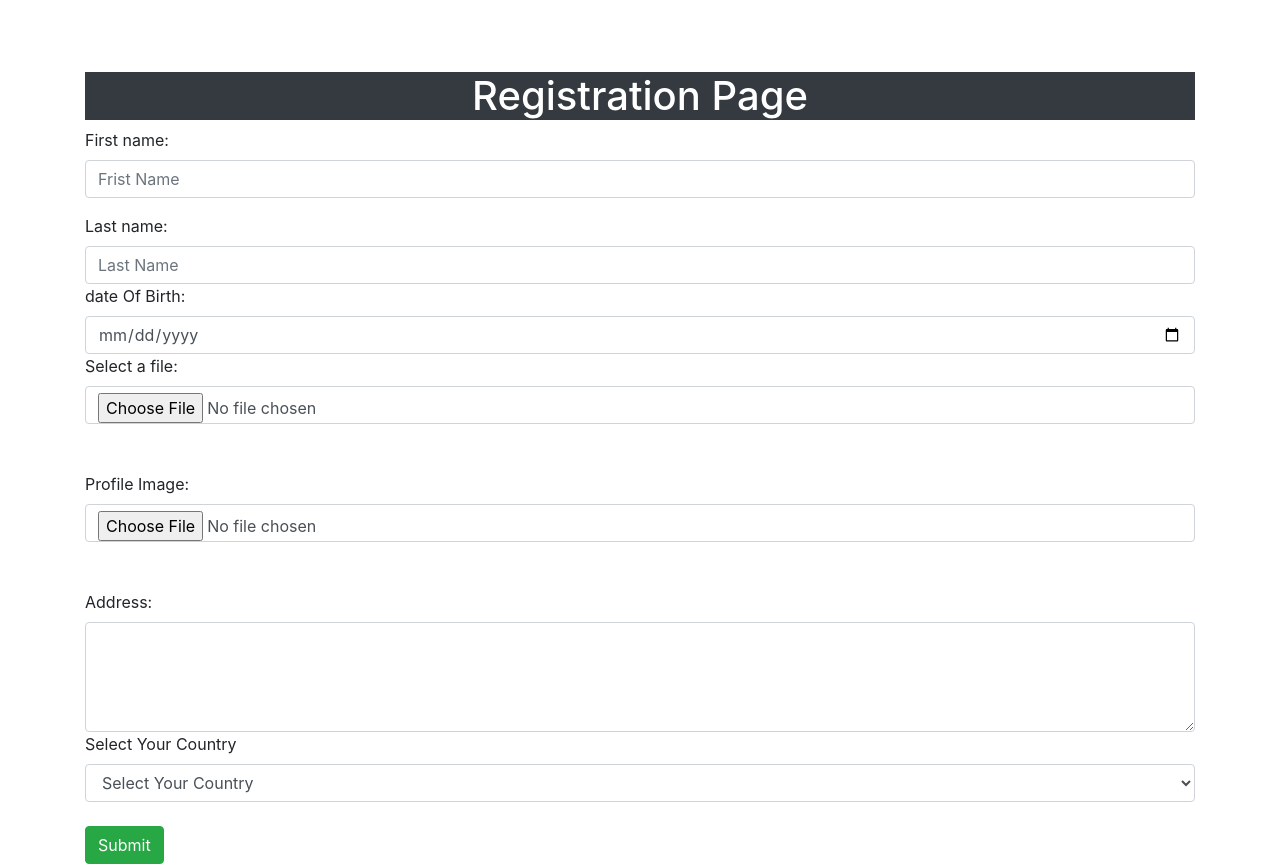
After one commit to sharmapooja14/assignment1, a PHP site: page /registration.php in a window 1280 px wide. The commit adds this page. Run offline with PHP 8.4, Linux system fonts and the light colour scheme.

Commit message:
new file added

```diff
--- /dev/null
+++ b/logout.php
@@ -0,0 +1,5 @@
+<?php
+session_start();
+session_destroy();
+header('location: login.php');
+?>
--- /dev/null
+++ b/registration.php
@@ -0,0 +1,103 @@
+<!DOCTYPE html>
+<html>
+<head>
+<script>
+            function random_function()
+            {
+                var country=document.getElementById("input").value;
+                if(country==="INDIA")
+                {
+                    var country_arr=["Delhi","Mumbai","Bangalore","Amritsar","Chandigarh","Hyderabad","Jaipur"," Patna","Kanpur","Jalandhar"];
+
+
+                }
+                else if(country==="NORWAY")
+                {
+                    var country_arr=["Oslo","Trondheim","Bergen","Tromsø","Skien","Hamar","Porsgrunn","Brevik","Moss"];
+                }
+
+                var string="";
+
+                for(i=0;i<country_arr.length;i++)
+                {
+                    string=string+"<option>"+country_arr[i]+"</option>";
+                }
+                string="<select name='any_name'>"+string+"</select>";
+                document.getElementById("output").innerHTML=string;
+            }
+        </script>
+
+<title>Registration Page</title>
+ <!-- Latest compiled and minified CSS -->
+ <link rel="stylesheet" href="https://maxcdn.bootstrapcdn.com/bootstrap/4.3.1/css/bootstrap.min.css">
+
+<!-- jQuery library -->
+<script src="https://ajax.googleapis.com/ajax/libs/jquery/3.4.1/jquery.min.js"></script>
+
+<!-- Popper JS -->
+<script src="https://cdnjs.cloudflare.com/ajax/libs/popper.js/1.14.7/umd/popper.min.js"></script>
+
+<!-- Latest compiled JavaScript -->
+<script src="https://maxcdn.bootstrapcdn.com/bootstrap/4.3.1/js/bootstrap.min.js"></script>
+</head>
+<body>
+
+<div class="container">
+             <br><br><br>
+            <h1 class="text-white bg-dark text-center">Registration Page</h1>
+
+    <div calss="col-lg-8 m-auto d-block">
+        <form method="post" action="" enctype="multipart/form-data">
+
+                <div class="form-group">
+                    <label for="fristname"> First name: </label>
+                    <input type="text" class="form-control" id="txt_uname" name="txt_uname" placeholder="Frist Name" />
+                </div>
+
+            <div>
+                <label for="lastname">Last name:</label>
+                <input type="text" id="txt_uname" name="txt_pwd" placeholder="Last Name" class="form-control"/>
+
+            </div>
+
+            <div>
+                <label for="dob">date Of Birth: </label>
+                <input type="date" class="form-control" id="" name="dob" placeholder="DOB"/>
+            </div>
+
+            <div>
+                <label for="file">Select a file:  </label>
+                <input type="file" name="myFile" class="form-control"><br><br>
+            </div>
+
+            <div>
+                <label for="file">Profile Image:  </label>
+                <input type="file" name="myFile" class="form-control"><br><br>
+            </div>
+
+            <div>
+                <label for="address">Address:  </label>
+                <textarea rows="4" cols="50" class="form-control" name="address">
+
+                </textarea>
+            </div>
+
+            <div>
+                <label for="Country">Select Your Country</label>
+                <select id="input" name="country" class="form-control" onchange="random_function()">
+                    <option>Select Your Country</option>
+                    <option>INDIA</option>
+                    <option>NORWAY</option>
+                 </select>
+                <div id="output">
+            </div>
+<br>
+           <input type="submit" value="Submit" name="submit" class="btn btn-success" />
+
+
+
+        </form>
+
+    </div>
+
+</div>
```
Also changed, not shown: home.php (+22 -0 lines), login.php (+7 -2 lines), loginchk.php (added, +33 -0 lines).
